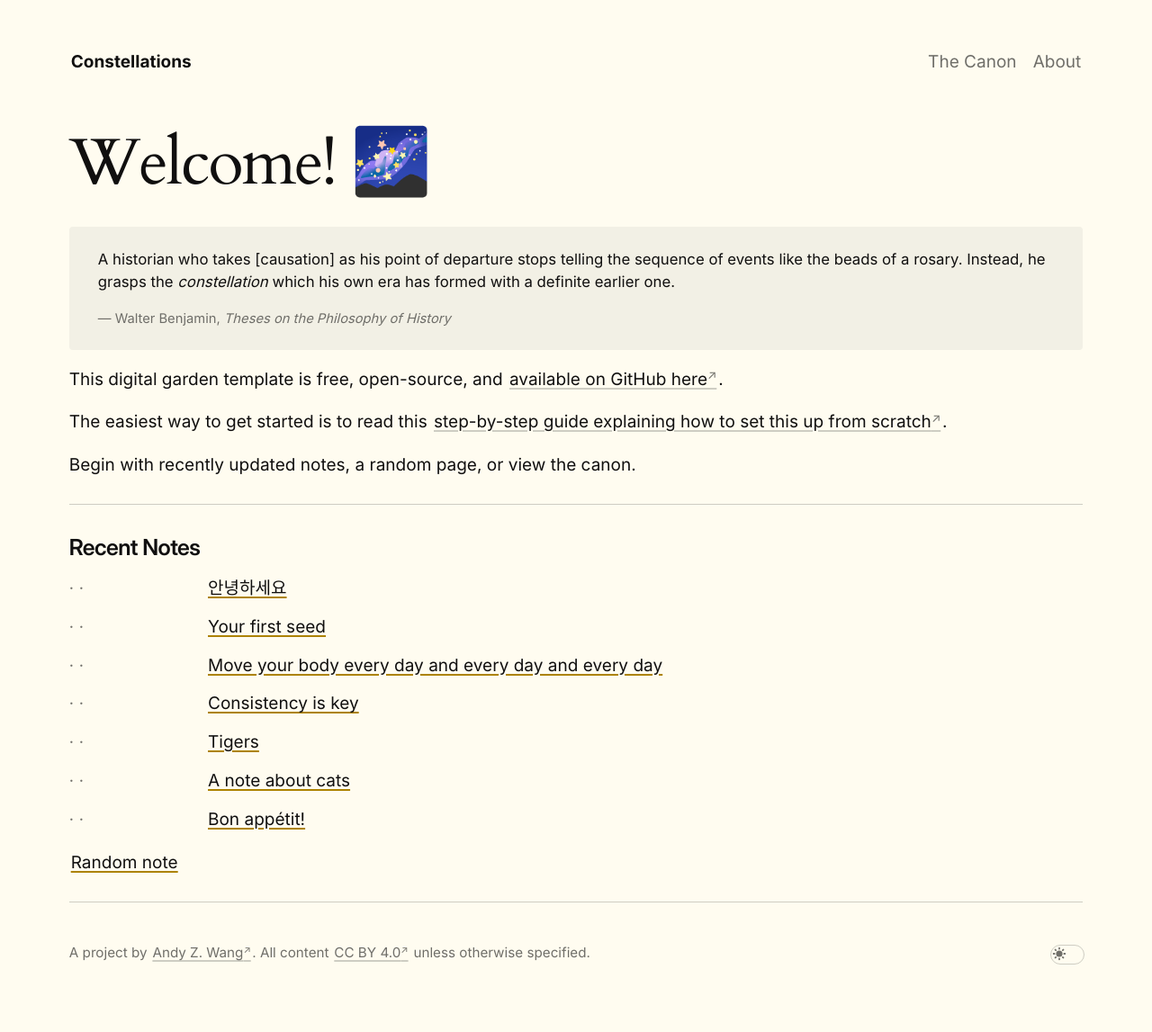
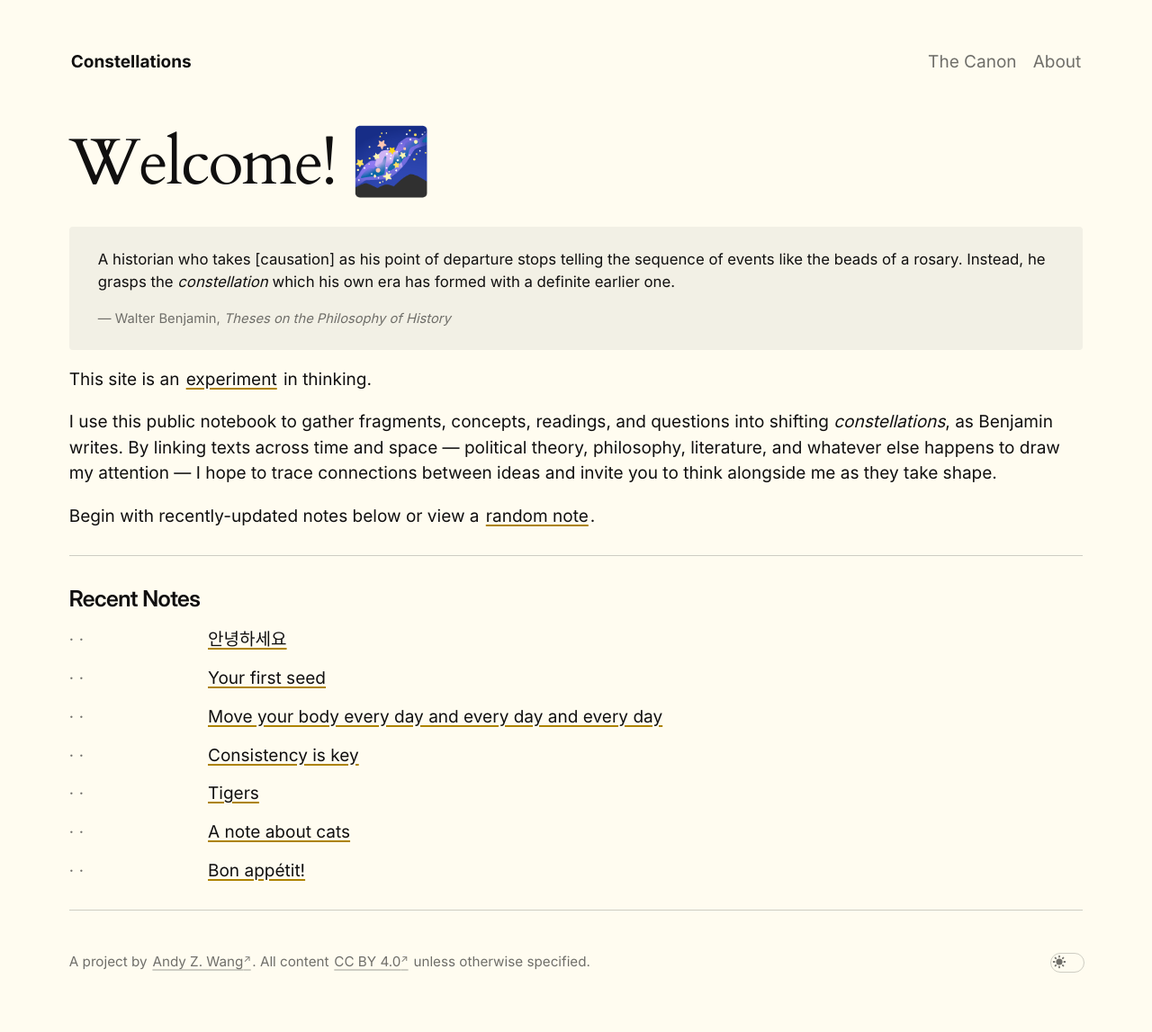
Before and after one commit to andyzwang/notes, a Jekyll site: the page built from _pages/index.md, in a window 1280 px wide. Shown: the whole page at 90% size. Built offline with Jekyll 4.4.1, drawn with Linux system fonts in a browser that asks for light colours.

Commit message:
Finish home page :)

```diff
--- a/_includes/link-previews.html
+++ b/_includes/link-previews.html
@@ -82,5 +82,5 @@
     });
   }
 
-  document.querySelectorAll('{{ include.wrapperQuerySelector }} a:not(.footnote):not(.reversefootnote)').forEach(setupListeners);
+  document.querySelectorAll('{{ include.wrapperQuerySelector }} a:not(.footnote):not(.reversefootnote):not(#random-note-link)').forEach(setupListeners);
 </script>
--- a/_pages/index.md
+++ b/_pages/index.md
@@ -16,11 +16,11 @@ permalink: /
   <cite>— Walter Benjamin, <em>Theses on the Philosophy of History</em></cite>
 </blockquote>
 
-This digital garden template is free, open-source, and [available on GitHub here](https://github.com/maximevaillancourt/digital-garden-jekyll-template).
+This site is an [[about|experiment]] in thinking.
 
-The easiest way to get started is to read this [step-by-step guide explaining how to set this up from scratch](https://maximevaillancourt.com/blog/setting-up-your-own-digital-garden-with-jekyll).
+I use this public notebook to gather fragments, concepts, readings, and questions into shifting *constellations*, as Benjamin writes. By linking texts across time and space — political theory, philosophy, literature, and whatever else happens to draw my attention — I hope to trace connections between ideas and invite you to think alongside me as they take shape.
 
-Begin with recently updated notes, a random page, or view the canon.
+Begin with recently-updated notes below or view a <a href="#" id="random-note-link" class="internal-link">random note</a>.
 
 <hr>
 
@@ -36,8 +36,6 @@ Begin with recently updated notes, a random page, or view the canon.
   {% endfor %}
 </div>
 
-<p><a href="#" id="random-note-link" class="internal-link">Random note</a></p>
-
 <script>
   (function () {
     var noteUrls = [
```
